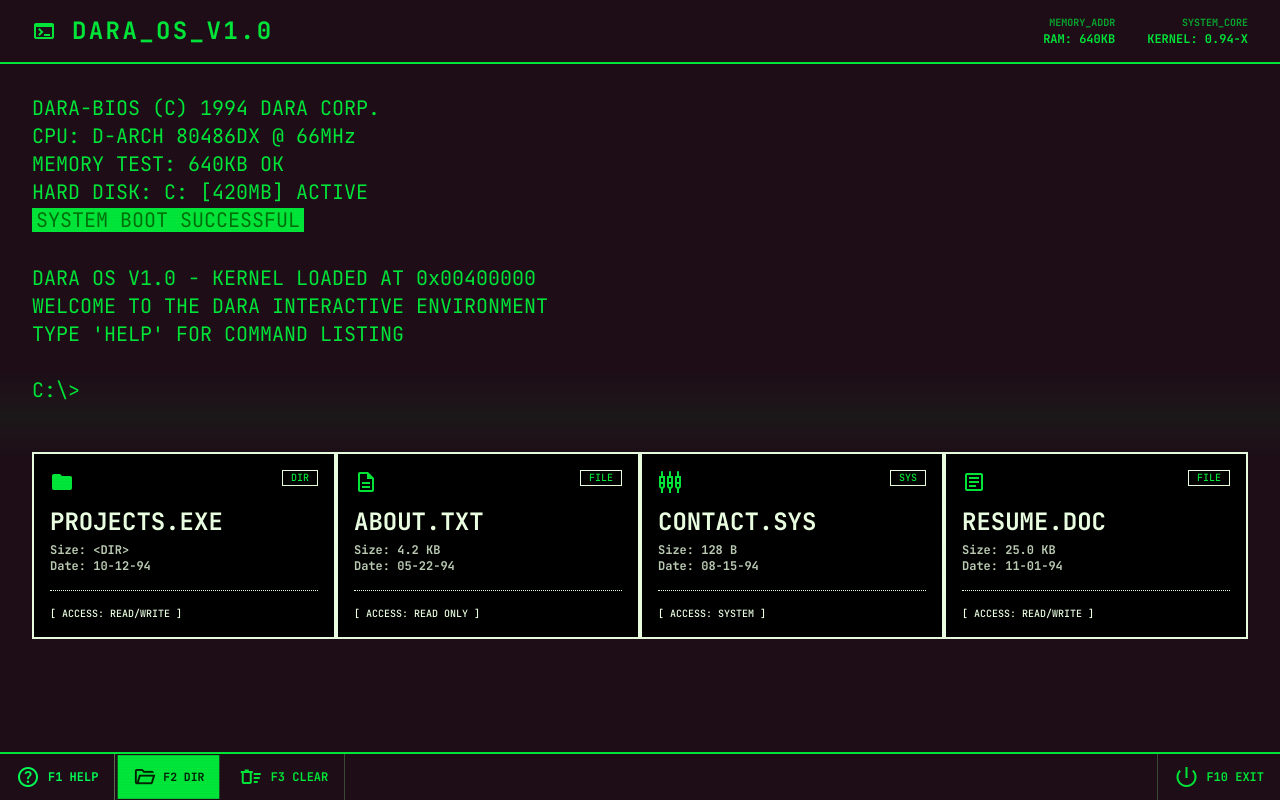
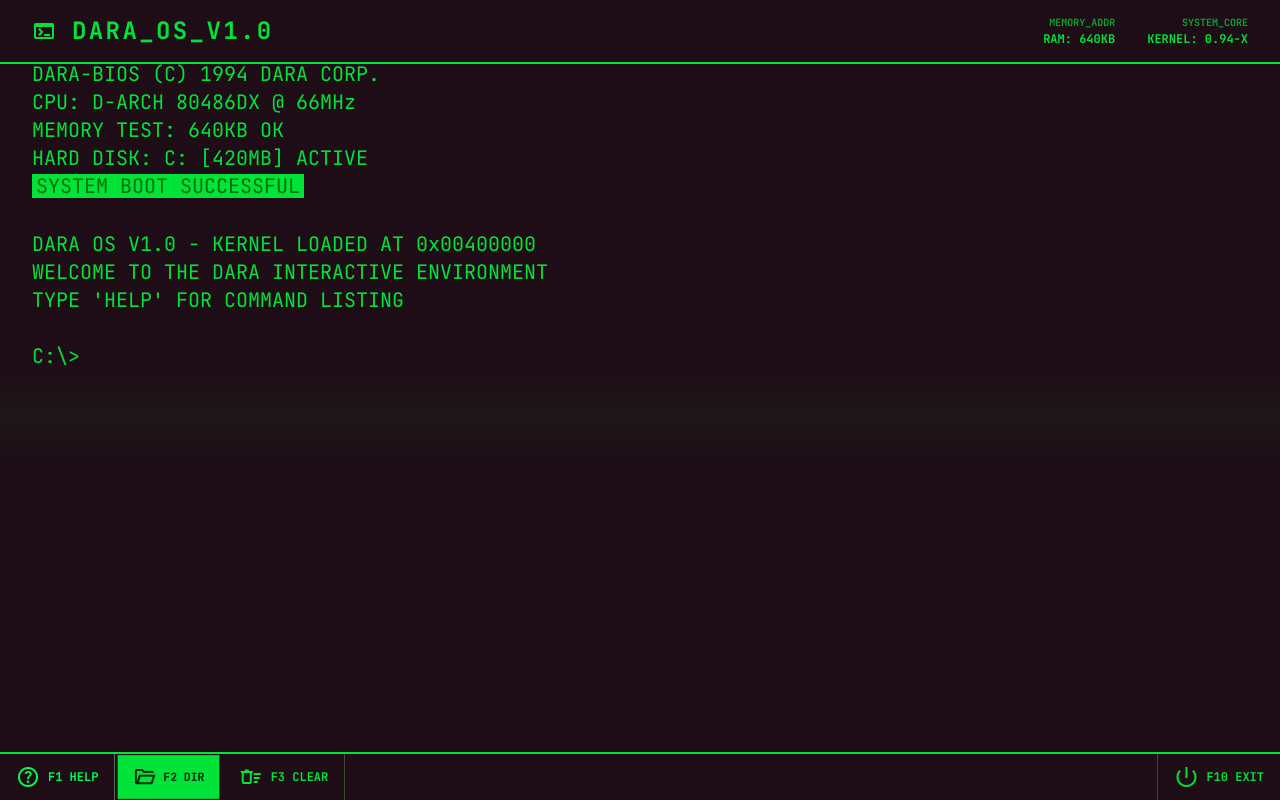
Before and after one commit to DAjayi27/DAjayi27.github.io, a Vue app: page / in a window 1280 px wide. Built offline with nearby package versions, Linux system fonts and the light colour scheme; a web font is replaced by a local one.

Commit message:
Refactor terminal component to use Card for project display and enhance command handling with enum

```diff
--- a/src/App.vue
+++ b/src/App.vue
@@ -6,7 +6,7 @@
 
 <template>
 
-  <main>
+  <main class="grid grid-rows-[1.875rem_1fr_2.5rem] h-screen">
 
     <top-nav-bar></top-nav-bar>
     <terminal></terminal>
--- /dev/null
+++ b/src/components/terminal/Card.vue
@@ -0,0 +1,33 @@
+<script setup lang="ts">
+import { defineProps } from 'vue'
+
+const props = defineProps<{
+  title: string
+  size?: string
+  date?: string
+  tag?: string
+  icon?: string
+  access?: string
+}>()
+</script>
+
+<template>
+  <div class="group border-2 border-[var(--color-surface-tint)] bg-black p-6 flex flex-col gap-6 cursor-pointer transition-all duration-75 hover:brightness-150 hover:shadow-[0_0_15px_rgba(0,230,57,0.4)] h-full">
+    <div class="flex justify-between items-start">
+      <span class="material-symbols-outlined text-4xl" :data-icon="props.icon">{{ props.icon }}</span>
+      <span class="text-label-sm px-2 border border-[var(--color-surface-tint)] text-[var(--color-surface-tint)]">{{ props.tag }}</span>
+    </div>
+    <div>
+      <h3 class="text-headline-md font-bold leading-none break-all text-[var(--color-surface-tint)]">{{ props.title }}</h3>
+      <p class="text-label-md mt-2 opacity-80 text-[var(--color-surface-tint)]">Size: {{ props.size ?? '' }}</p>
+      <p class="text-label-md opacity-80 text-[var(--color-surface-tint)]">Date: {{ props.date ?? '' }}</p>
+    </div>
+    <div class="mt-auto pt-4 border-t border-dotted border-[var(--color-surface-tint)] text-label-sm text-[var(--color-surface-tint)]">
+      {{ props.access ?? '' }}
+    </div>
+  </div>
+</template>
+
+<style scoped>
+.material-symbols-outlined { font-variation-settings: 'FILL' 1; }
+</style>
--- /dev/null
+++ b/src/components/terminal/ProjectCard.vue
@@ -0,0 +1,33 @@
+<script setup lang="ts">
+import { defineProps } from 'vue'
+
+const props = defineProps<{
+  title: string
+  size?: string
+  date?: string
+  tag?: string
+  icon?: string
+  access?: string
+}>()
+</script>
+
+<template>
+  <div class="group border-2 border-[var(--color-surface-tint)] bg-black p-6 flex flex-col gap-6 cursor-pointer transition-all duration-75 hover:brightness-150 hover:shadow-[0_0_15px_rgba(0,230,57,0.4)] h-full">
+    <div class="flex justify-between items-start">
+      <span class="material-symbols-outlined text-4xl" :data-icon="props.icon">{{ props.icon }}</span>
+      <span class="text-label-sm px-2 border border-[var(--color-surface-tint)] text-[var(--color-surface-tint)]">{{ props.tag }}</span>
+    </div>
+    <div>
+      <h3 class="text-headline-md font-bold leading-none break-all text-[var(--color-surface-tint)]">{{ props.title }}</h3>
+      <p class="text-label-md mt-2 opacity-80 text-[var(--color-surface-tint)]">Size: {{ props.size ?? '' }}</p>
+      <p class="text-label-md opacity-80 text-[var(--color-surface-tint)]">Date: {{ props.date ?? '' }}</p>
+    </div>
+    <div class="mt-auto pt-4 border-t border-dotted border-[var(--color-surface-tint)] text-label-sm text-[var(--color-surface-tint)]">
+      {{ props.access ?? '' }}
+    </div>
+  </div>
+</template>
+
+<style scoped>
+.material-symbols-outlined { font-variation-settings: 'FILL' 1; }
+</style>
--- a/src/components/terminal/cli-controller.ts
+++ b/src/components/terminal/cli-controller.ts
@@ -1,12 +1,15 @@
-export const validCommands = [
-  'HELP',
-  'CLEAR',
-  'ABOUT',
-  'PROJECTS',
-  'CONTACT',
-] as const
+export enum Command {
+  HELP = 'HELP',
+  CLEAR = 'CLEAR',
+  ABOUT = 'ABOUT',
+  PROJECTS = 'PROJECTS',
+  CONTACT = 'CONTACT',
+  HOME = 'HOME',
+}
 
-export type ValidCommand = (typeof validCommands)[number]
+export type ValidCommand = Command
+
+export const validCommands: ValidCommand[] = Object.values(Command)
 
 export function isValidCommand(command: string): command is ValidCommand {
   return validCommands.includes(command.toUpperCase() as ValidCommand)
--- a/src/components/terminal/terminal.vue
+++ b/src/components/terminal/terminal.vue
@@ -2,8 +2,11 @@
   import TerminalInput from '@/components/terminal/terminal-input.vue'
   import TerminalOutput from '@/components/terminal/terminal-output.vue'
   import { onMounted, ref } from 'vue'
+  import Card from '@/components/terminal/Card.vue'
+  import { Command, isValidCommand } from '@/components/terminal/cli-controller.ts'
 
   const terminalOutputList = ref<string[]>([])
+  const showPanel = ref(false);
 
 
   function log(command:string,output: string) {
@@ -14,29 +17,39 @@
   }
 
   function handleCommand(command: string) {
-
     debugger;
     const uCommand = command.toUpperCase()
 
-    switch (uCommand) {
-      case 'HELP':
-        log(command,'Available commands: HELP, CLEAR, ABOUT, PROJECTS, CONTACT')
+    if (!isValidCommand(uCommand)) {
+      log(command, 'Invalid command received')
+      return
+    }
+
+    const cmd = uCommand as Command
+
+    switch (cmd) {
+      case Command.HELP:
+        log(command, 'Available commands: help, clear, about, projects, contact')
         break
-      case 'CLEAR':
+      case Command.CLEAR:
         // clear the visible terminal output
         terminalOutputList.value = []
+          showPanel.value = false;
         break
-      case 'ABOUT':
-        log(command,'About command received')
+      case Command.ABOUT:
+        log(command, 'About command received')
         break
-      case 'PROJECTS':
-        log(command,'Projects command received')
+      case Command.PROJECTS:
+        log(command, 'Projects command received')
         break
-      case 'CONTACT':
-        log(command,'Contact command received')
+      case Command.CONTACT:
+        log(command, 'Contact command received')
+        break
+      case Command.HOME:
+        showPanel.value = true;
         break
       default:
-        log(command,'Invalid command received')
+        log(command, 'Invalid command received');
     }
 
     console.log(`Running command: ${command}`)
@@ -79,67 +92,11 @@
 
     <TerminalInput @submit="handleCommand" />
 
-    <div class="grid grid-cols-1 md:grid-cols-2 lg:grid-cols-4 gap-gutter mt-8">
-      <!-- PROJECTS.EXE -->
-      <div class="group border-2 border-primary bg-black p-4 flex flex-col gap-4 cursor-pointer transition-all duration-75 hover:brightness-150 hover:shadow-[0_0_15px_rgba(0,255,65,0.4)]">
-        <div class="flex justify-between items-start">
-          <span class="material-symbols-outlined text-4xl" data-icon="folder" style='font-variation-settings: "FILL" 1;'>folder</span>
-          <span class="text-label-sm px-2 border border-primary">DIR</span>
-        </div>
-        <div>
-          <h3 class="text-headline-md font-bold leading-none break-all text-primary">PROJECTS.EXE</h3>
-          <p class="text-label-md mt-2 opacity-80 text-primary">Size: &lt;DIR&gt;</p>
-          <p class="text-label-md opacity-80 text-primary">Date: 10-12-94</p>
-        </div>
-        <div class="mt-auto pt-4 border-t border-dotted border-primary text-label-sm text-primary">
-          [ ACCESS: READ/WRITE ]
-        </div>
-      </div>
-      <!-- ABOUT.TXT -->
-      <div class="group border-2 border-primary bg-black p-4 flex flex-col gap-4 cursor-pointer transition-all duration-75 hover:brightness-150 hover:shadow-[0_0_15px_rgba(0,255,65,0.4)]">
-        <div class="flex justify-between items-start">
-          <span class="material-symbols-outlined text-4xl" data-icon="description">description</span>
-          <span class="text-label-sm px-2 border border-primary">FILE</span>
-        </div>
-        <div>
-          <h3 class="text-headline-md font-bold leading-none break-all text-primary">ABOUT.TXT</h3>
-          <p class="text-label-md mt-2 opacity-80 text-primary">Size: 4.2 KB</p>
-          <p class="text-label-md opacity-80 text-primary">Date: 05-22-94</p>
-        </div>
-        <div class="mt-auto pt-4 border-t border-dotted border-primary text-label-sm text-primary">
-          [ ACCESS: READ ONLY ]
-        </div>
-      </div>
-      <!-- CONTACT.SYS -->
-      <div class="group border-2 border-primary bg-black p-4 flex flex-col gap-4 cursor-pointer transition-all duration-75 hover:brightness-150 hover:shadow-[0_0_15px_rgba(0,255,65,0.4)]">
-        <div class="flex justify-between items-start">
-          <span class="material-symbols-outlined text-4xl" data-icon="settings_input_component">settings_input_component</span>
-          <span class="text-label-sm px-2 border border-primary">SYS</span>
-        </div>
-        <div>
-          <h3 class="text-headline-md font-bold leading-none break-all text-primary">CONTACT.SYS</h3>
-          <p class="text-label-md mt-2 opacity-80 text-primary">Size: 128 B</p>
-          <p class="text-label-md opacity-80 text-primary">Date: 08-15-94</p>
-        </div>
-        <div class="mt-auto pt-4 border-t border-dotted border-primary text-label-sm text-primary">
-          [ ACCESS: SYSTEM ]
-        </div>
-      </div>
-      <!-- RESUME.DOC -->
-      <div class="group border-2 border-primary bg-black p-4 flex flex-col gap-4 cursor-pointer transition-all duration-75 hover:brightness-150 hover:shadow-[0_0_15px_rgba(0,255,65,0.4)]">
-        <div class="flex justify-between items-start">
-          <span class="material-symbols-outlined text-4xl" data-icon="article">article</span>
-          <span class="text-label-sm px-2 border border-primary">FILE</span>
-        </div>
-        <div>
-          <h3 class="text-headline-md font-bold leading-none break-all text-primary">RESUME.DOC</h3>
-          <p class="text-label-md mt-2 opacity-80 text-primary">Size: 25.0 KB</p>
-          <p class="text-label-md opacity-80 text-primary">Date: 11-01-94</p>
-        </div>
-        <div class="mt-auto pt-4 border-t border-dotted border-primary text-label-sm text-primary">
-          [ ACCESS: READ/WRITE ]
-        </div>
-      </div>
+    <div class="grid grid-cols-1 md:grid-cols-2 lg:grid-cols-4 gap-6 mt-8" v-if="showPanel">
+      <Card title="PROJECTS.EXE" size="&lt;DIR&gt;" date="10-12-94" tag="DIR" icon="folder" access="[ ACCESS: READ/WRITE ]" />
+      <Card title="ABOUT.TXT" size="4.2 KB" date="05-22-94" tag="FILE" icon="description" access="[ ACCESS: READ ONLY ]" />
+      <Card title="CONTACT.SYS" size="128 B" date="08-15-94" tag="SYS" icon="settings_input_component" access="[ ACCESS: SYSTEM ]" />
+      <Card title="RESUME.DOC" size="25.0 KB" date="11-01-94" tag="FILE" icon="article" access="[ ACCESS: READ/WRITE ]" />
     </div>
 
   </main>
```
